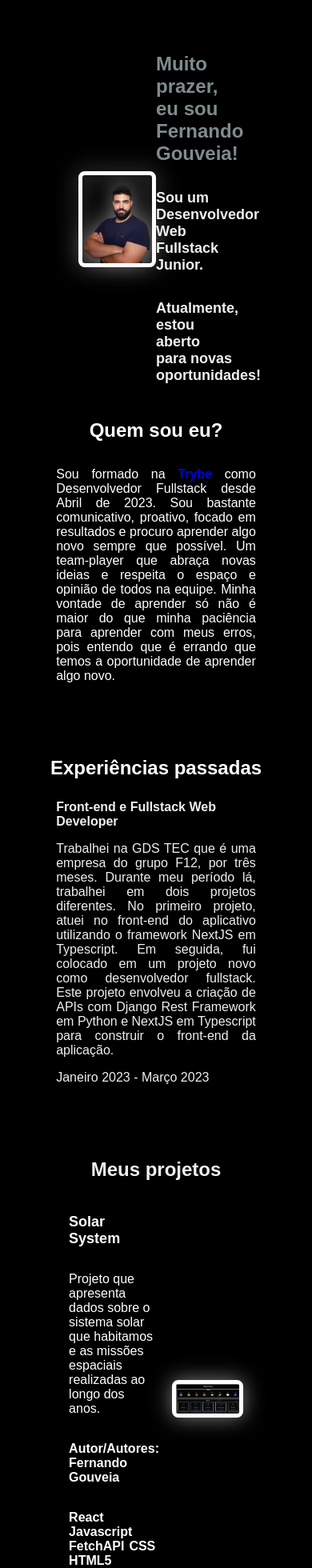
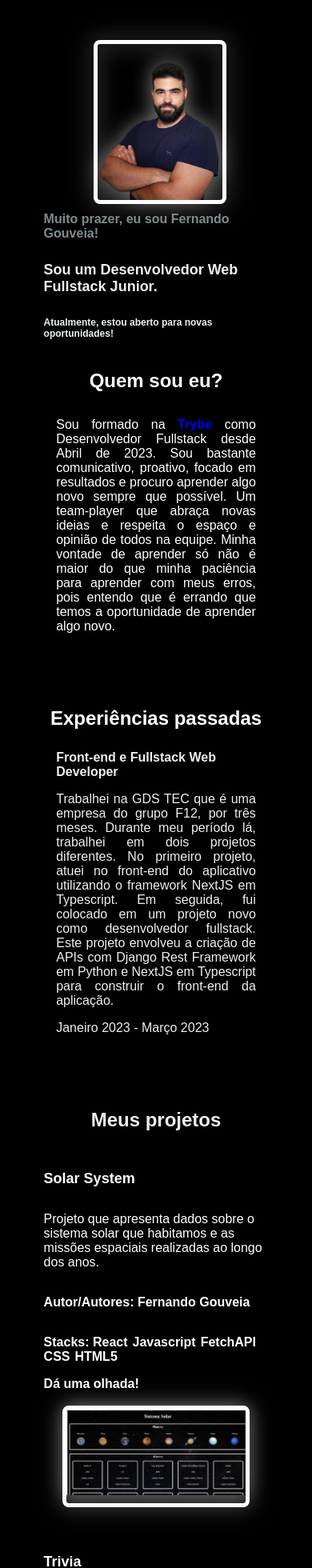
Before and after one commit to FernandoGouveia92/Portfolio, a Next.js app: page / in a window 390 px wide. Shown: the top 1960 px of the page at 80% size. Built offline with nearby package versions, Linux system fonts and the light colour scheme.

Commit message:
ajuestes css responsividade mobile

```diff
--- a/src/components/project/index.tsx
+++ b/src/components/project/index.tsx
@@ -15,11 +15,13 @@ export default function Project(props: IProject) {
                     {authors}
                 </Authors>
                 <Stacks>
+                    Stacks:
+                    {' '}
                     {stacks.map((stack, index) => (
                         <span key={index}>{stack}</span>
                     ))}
                 </Stacks>
-                <DeployLink target="_blank" href={deployLink}>Check me out!</DeployLink>
+                <DeployLink target="_blank" href={deployLink}>Dá uma olhada!</DeployLink>
             </TextContentContainer>
             <AppImage src={imagem} alt={title} />
         </ProjectContainer>
--- a/src/styles/contact/styles.ts
+++ b/src/styles/contact/styles.ts
@@ -17,6 +17,9 @@ export const Text = styled.p`
 export const TextQuestion = styled.p`
     font-weight: bolder;
     font-size: xx-large;
+    @media (max-width: 476px) {
+        font-size: large;
+    }
 `
 
 export const IconContainer = styled.div`
@@ -25,6 +28,10 @@ export const IconContainer = styled.div`
     align-items: center;
     width: 50%;
     margin-top: 1rem;
+
+    @media (max-width: 476px) {
+        justify-content: space-around;
+    }
 `;
 
 export const IconLink = styled.a`
--- a/src/styles/eachProject/styles.ts
+++ b/src/styles/eachProject/styles.ts
@@ -7,6 +7,14 @@ export const ProjectContainer = styled.div`
     flex-direction: row;
     gap: 10px;
     width: 80%;
+
+    /* border: red solid 2px; */
+
+    @media (max-width: 476px) {
+        flex-direction: column;
+        width: 100%;
+        padding-bottom: 10px;
+    }
 `;
 
 export const TextContentContainer = styled.div`
@@ -14,6 +22,12 @@ export const TextContentContainer = styled.div`
     justify-content: flex-start;
     flex-direction: column;
     width: 50%;
+
+    @media (max-width: 476px) {
+        flex-direction: column;
+        width: 100%;
+        padding: 8px;
+    }
 `;
 
 export const Title = styled.h2`
@@ -63,4 +77,10 @@ export const AppImage = styled.img`
     border-radius: 8px;
     border: solid 5px white;
     filter: drop-shadow(0px 0px 13px rgba(255, 255, 255, 0.5));
+
+    @media (max-width: 476px) {
+        /* flex-direction: column; */
+        width: 80%;
+        padding-bottom: 10px;
+    }
 `;
--- a/src/styles/image/styles.ts
+++ b/src/styles/image/styles.ts
@@ -8,6 +8,10 @@ export const Picture = styled.img`
   border-radius: 8px;
   border: solid 5px #ffff;
   filter: drop-shadow(0px 0px 13px rgba(255, 255, 255, 0.5));
+
+  @media (max-width: 476px) {
+        width: 100%;
+    }
 `;
 
 export const ImageContainer = styled.div`
--- a/src/styles/introduction/styles.ts
+++ b/src/styles/introduction/styles.ts
@@ -10,7 +10,11 @@ export const FirstSection = styled.div`
 export const Title = styled.h1`
     font-weight: bold;
     color: #7F8C8D;
-    /* font-size: 16px; */
+
+    @media (max-width: 476px) {
+        font-size: 16px;
+
+    }
 `
 
 export const MainCointainer = styled.div`
@@ -21,6 +25,17 @@ export const MainCointainer = styled.div`
     width: 50%;
     margin-top: 50px;
     margin-bottom: 10px;
+
+    /* border: red 2px solid; */
+
+    @media (max-width: 476px) {
+        flex-direction: column;
+        align-items: center;
+        width: 80%;
+        margin: 0 auto;
+        margin-top: 50px;
+        margin-bottom: 10px;
+    }
 `
 
 export const TextContainer = styled.div`
@@ -28,6 +43,12 @@ export const TextContainer = styled.div`
     flex-direction: column;
     margin: 0 auto;
     width: 50%;
+
+    @media (max-width: 476px) {
+        flex-direction: column;
+        align-items: center;
+        width: 90%;
+    }
 `
 
 export const PictureTitleContainer = styled.div`
@@ -38,4 +59,8 @@ export const PictureTitleContainer = styled.div`
 export const TextContent = styled.p`
     font-weight: bolder;
     font-size: 18px;
+
+    @media (max-width: 476px) {
+        font-size: 12px;
+    }
 `;
--- a/src/styles/technologies/styles.ts
+++ b/src/styles/technologies/styles.ts
@@ -15,6 +15,14 @@ export const MainContainer = styled.div`
   justify-content: center;
   align-items: center;
   margin: 0 auto;
+
+  @media (max-width: 476px) {
+      display: flex;
+      flex-direction: column;
+      justify-content: center;
+      align-items: center;
+      margin: 0 auto;
+    }
 `;
 
 export const SubCointainer = styled.div`
@@ -24,7 +32,15 @@ export const SubCointainer = styled.div`
   gap: 8px;
   align-items: center;
 
-`
+  @media (max-width: 476px) {
+    display: flex;
+  justify-content: center;
+  flex-wrap: wrap;
+  gap: 4px;
+  align-items: center;
+  }
+
+`;
 
 export const TechContainer = styled.div`
   display: flex;
@@ -42,6 +58,18 @@ export const TechContainer = styled.div`
     transform: scale(1.05);
     box-shadow: 0px 0px 10px #888888;
   }
+
+  @media (max-width: 476px) {
+    display: flex;
+    flex-direction: column;
+    align-items: center;
+    justify-content: center;
+    margin: 0.1rem;
+    width: 90px;
+    height: 90px;
+    border-radius: 8%;
+    padding: 2px;
+  }
 `;
 
 export const TechIcon = styled.a`
@@ -50,6 +78,14 @@ export const TechIcon = styled.a`
   width: auto;
   text-decoration: none;
   color: white;
+
+  @media (max-width: 476px) {
+    font-size: 1.2rem;
+    margin-bottom: 0.5rem;
+    width: auto;
+    text-decoration: none;
+    color: white;
+  }
 `;
 
 export const TechName = styled.p`
@@ -59,4 +95,13 @@ export const TechName = styled.p`
 
 export const TitleTech = styled.h1`
   font-weight: bolder;
+  margin: 0 auto;
+
+  @media (max-width: 476px) {
+        display: flex;
+        flex-direction: column;
+        align-items: center;
+        justify-content: center;
+        margin: 0 auto;
+    }
 `
```
